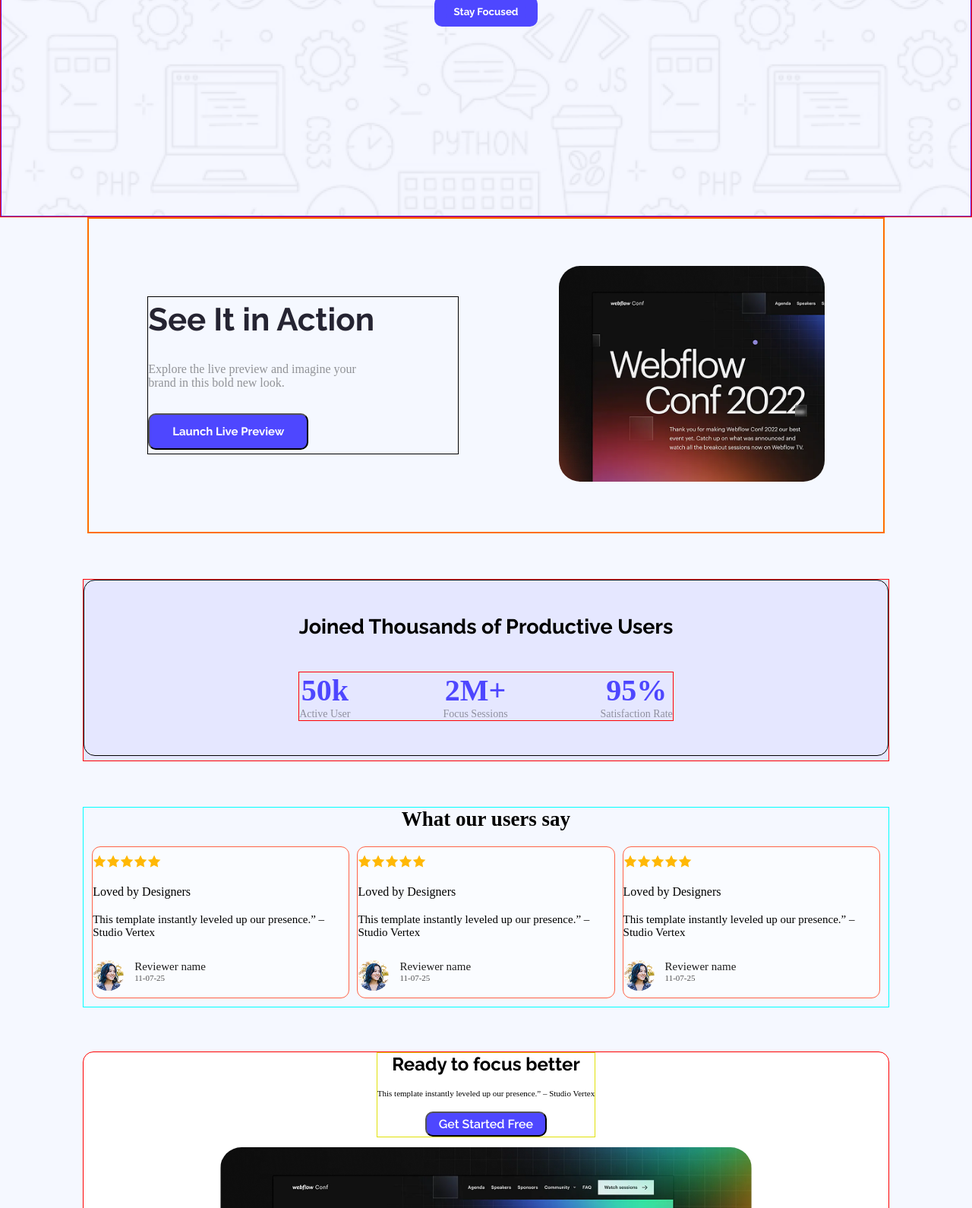
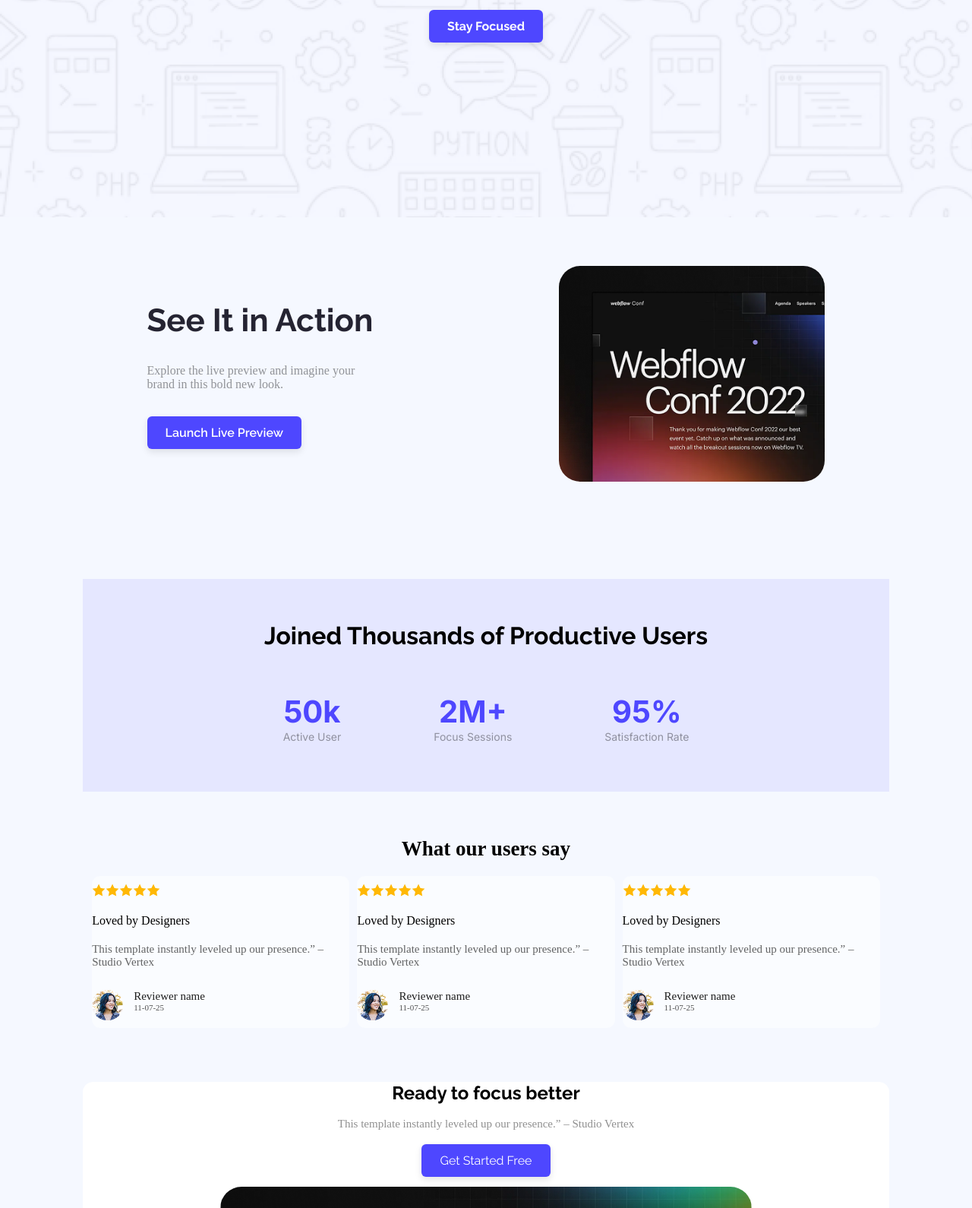
Before and after one commit to AS-Adil/Assignment-1, a plain HTML site: page index.html in a window 1280 px wide. Shown: the part 434-2024 px from the top of the page at 76% size. Drawn offline with Linux system fonts and the light colour scheme.

Commit message:
styling for all button

```diff
--- a/index.html
+++ b/index.html
@@ -19,8 +19,8 @@
                 <p>Cool Dark UI Template for </p>
                 <p>Webflow Agencies!</p>
             </div>
-            <div class="button">
-                <button>Stay Focused</button>
+            <div>
+                <button class="button">Stay Focused</button>
             </div>
         </div>
     </header>
@@ -253,26 +253,5 @@
  </footer>
 
 
-
-
-<br>
-<br>
-<br>
-<br>
-<br>
-<br>
-<br>
-<br>
-<br>
-<br>
-<br>
-<br>
-<br>
-<br>
-
-
-
-
-
 </body>
 </html>
--- a/style.css
+++ b/style.css
@@ -10,7 +10,7 @@ body{
     background-color: #F5F8FF;
 }
 header {
-    border: 1px solid red;
+
     width: 100vw;
     height: 90vh;
     display: flex;
@@ -22,12 +22,13 @@ header {
     background-repeat: no-repeat;
 }
 nav {
-    border: 1px solid rgb(7, 25, 161);
+
     width: 80vw;
     height: 7vh;
     display: flex;
     justify-content:space-between;
     align-items: center;
+    margin-top: 46px;
 
 }
 .logo{
@@ -42,21 +43,30 @@ nav {
 
 }
 .button{
-    background-color: #4E47FF;
-    color: #FFFFFF;
-    font-size: 18px;
-    font-family: "Raleway", sans-serif;
-    font-weight: 550;
-    border-radius: 10px;
-    padding: 6px 15px;
+  font-size: 18px;
+  font-family: "Raleway", sans-serif;
+  background-color: #4E47FF;
+  color: #FFFFFF;
+  padding: 12px 24px;
+  border: none;
+  border-radius: 6px;
+  font-size: 16px;
+  cursor: pointer;
+  transition: all 0.3s ease;
+  box-shadow: 0 4px 10px rgba(0, 0, 0, 0.1);
+
 
 }
-nav button{
-    padding: 6px 11px;
+.button:hover {
+  background-color: #3C35E0;
+  transform: scale(1.04);
+  box-shadow: 0 6px 14px rgba(0, 0, 0, 0.15);
 }
 
+
+
 .banner{
-    border: 1px solid rgb(103, 5, 223);
+
     width: 100%;
     height: 100%;
     display: flex;
@@ -66,7 +76,7 @@ nav button{
     gap: 29px;
 }
 .banner-txt{
-    border: 1px solid aqua;
+
     color: #252432;
     display: flex;
     flex-direction: column;
@@ -78,18 +88,13 @@ nav button{
 }
 
 .banner button{
-    background-color: #4E47FF;
-    border: none;
-    color: #FFFFFF;
-    padding: 6px 11px;
-    border-radius: 11px;
-    font-family: "Raleway", sans-serif;
+
     font-weight: bold;
 
 }
 
 .action{
-    border: 2px solid rgb(255, 111, 0);
+
     width: 82vw;
     height: 52vh;
     display: flex;
@@ -101,7 +106,7 @@ nav button{
 }
 
 .action-txt{
-    border: 1px solid black;
+
     display: flex;
     flex-direction: column;
     justify-content: space-evenly;
@@ -126,10 +131,8 @@ nav button{
 }
 
 .action-txt button{
-    padding: 13px 30px;
-    font-family: "Raleway", sans-serif;
-    font-size: 15px;
-    font-weight: 700;
+
+    font-weight: 600;
 }
 .action-img img{
     border-radius: 28px;
@@ -141,34 +144,35 @@ nav button{
     /* Productive Users Section Start  */
 
     .user{
-        border: 1px solid red;
+
         background-color:#E5E7FF ;
         width: 83vw;
-        height: 30vh;
+        height: 35vh;
         margin: 60px auto;
 
     }
   .user-sub{
-    border: 1px solid black;
+
     display: flex;
     flex-direction: column;
     align-items:center;
     justify-content: space-evenly;
-    height: 29vh;
+    height: 34vh;
     border-radius: 15px;
 
   }
   .user-txt p{
-    font-size: 27px;
+    font-size: 32px;
     font-weight: bold;
     font-family:"Raleway", sans-serif;
   }
   .user-num{
-    border: 1px solid red;
+
     display: flex;
     align-items: center;
     justify-self: center;
     gap: 122px;
+      font-family: "Inter", sans-serif;
   }
     .user-num p{
         color: #4E47FF;
@@ -179,9 +183,10 @@ nav button{
         font-size: 14px;
         font-weight: 400;
         color:#8F909F ;
+          font-family: "Inter", sans-serif;
     }
     .user-num div{
-        border-radius: 1px solid black;
+
         display: flex;
         flex-direction: column;
         justify-content: center;
@@ -194,7 +199,7 @@ nav button{
     /* Users’ Feedback Section start */
 
     .feedback{
-        border: 1px solid aqua;
+
         width: 83vw;
         height: 33vh;
         margin: 58px auto;
@@ -221,7 +226,7 @@ nav button{
 
     }
     .card{
-        border: 1px solid tomato;
+
         width: 26.5vw;
         height: 25vh;
         display: flex;
@@ -240,6 +245,7 @@ nav button{
     .card-title-sub p{
         font-size: 15px;
         font-weight: 100;
+        color: #626364;
 
     }
     .card-img{
@@ -270,8 +276,8 @@ nav button{
     /* Ready to focus better section start  */
 
     .focus{
-        border: 1px solid red;
         width: 83vw;
+        padding-bottom: 63px;
         margin: 0px auto;
         border-radius: 14px;
         background-color:#FFFFFF ;
@@ -285,7 +291,6 @@ nav button{
         align-items: center;
     }
     .focus-txt{
-        border: 1px solid rgb(225, 225, 7);
         display: flex;
         flex-direction: column;
         justify-content:space-around;
@@ -294,22 +299,17 @@ nav button{
 
     }
 
-    .focus-txt button{
-          font-family: "Raleway", sans-serif;
-          font-size: 16px;
-    }
 
     .focus-txt h1{
           font-family: "Raleway", sans-serif;
     }
  .focus-txt span{
-    font-size: 11px;
+    font-size: 15px;
     font-weight: 100;
+    color: #909090;
 
  }
- .focus-txt button{
-    padding: 5px 16px;
- }
+
     .focus-img img{
         border-radius: 28px;
 
@@ -319,19 +319,18 @@ nav button{
     /* Touch Section Start */
 
     .touch{
-        border:1px solid #4E47FF;
         width: 83vw;
-        height: 61vh;
+        height: 77vh;
         margin:0px auto;
         margin-top: 108px;
         display: flex;
         align-items: center;
         justify-content: space-between;
+        background-color: #F5F8FF;
 
     }
 
     .touch-txt{
-        border:1px solid red;
         width:49%;
         height: 40%;
 
@@ -341,12 +340,11 @@ nav button{
 
 
     .touch-txt p {
-        font-size: 89px;
+        font-size: 83px;
         font-weight: bolder;
         font-family: "Raleway", sans-serif;
     }
     .touch-form{
-        border:1px solid red;
         width:49%;
         height: 100%;
         display: flex;
@@ -358,7 +356,6 @@ nav button{
     }
 
     .touch form{
-        border:1px solid black;
         width:96% ;
         height: 84%;
         display: flex;
@@ -388,11 +385,6 @@ nav button{
 
     }
 
-    .touch form .button{
-        background-color: #4E47FF;
-        color: #FFFFFF;
-          font-family: "Raleway", sans-serif;
-    }
     .touch form textarea{
         width: 99%;
         padding: 33px 19px ;
@@ -400,6 +392,12 @@ nav button{
         background-color: #FFFFFF;
         border: 0.01px solid ;
           font-family: "Inter", sans-serif;
+    }
+
+    .touch form .button{
+        background-color: #4E47FF;
+
+
     }
 
 
@@ -417,12 +415,10 @@ nav button{
 
 
     footer{
-        border: 1px solid tomato;
         background-color: #FFFFFF;
     }
 
     .footer-sub{
-        border: 1px solid black;
         width: 83vw;
         height: 68vh;
         margin: 0px auto;
```
